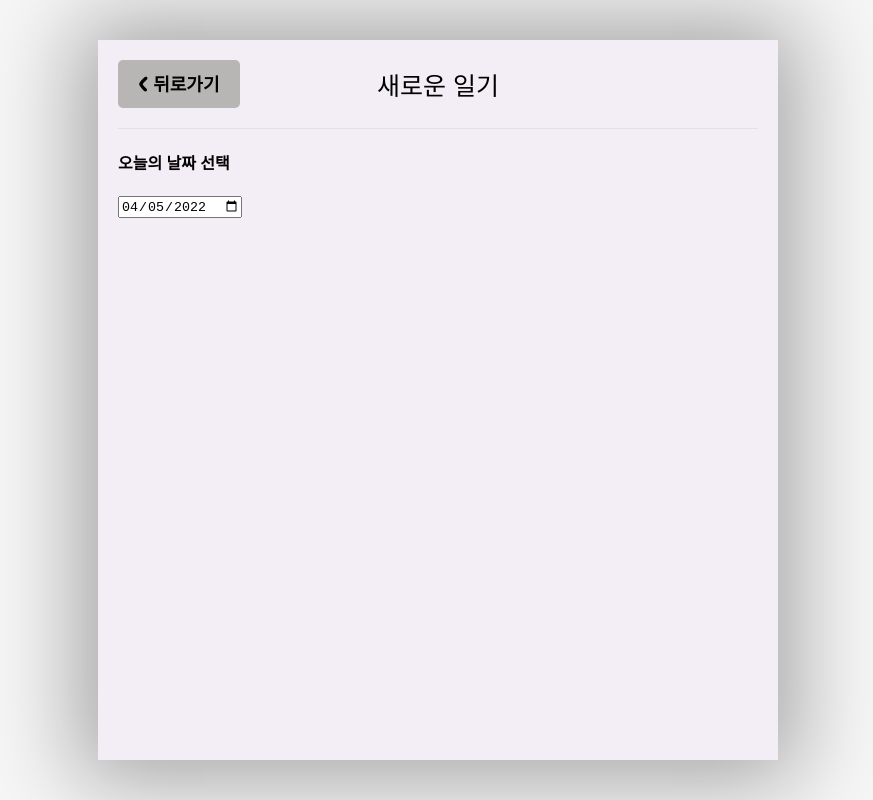
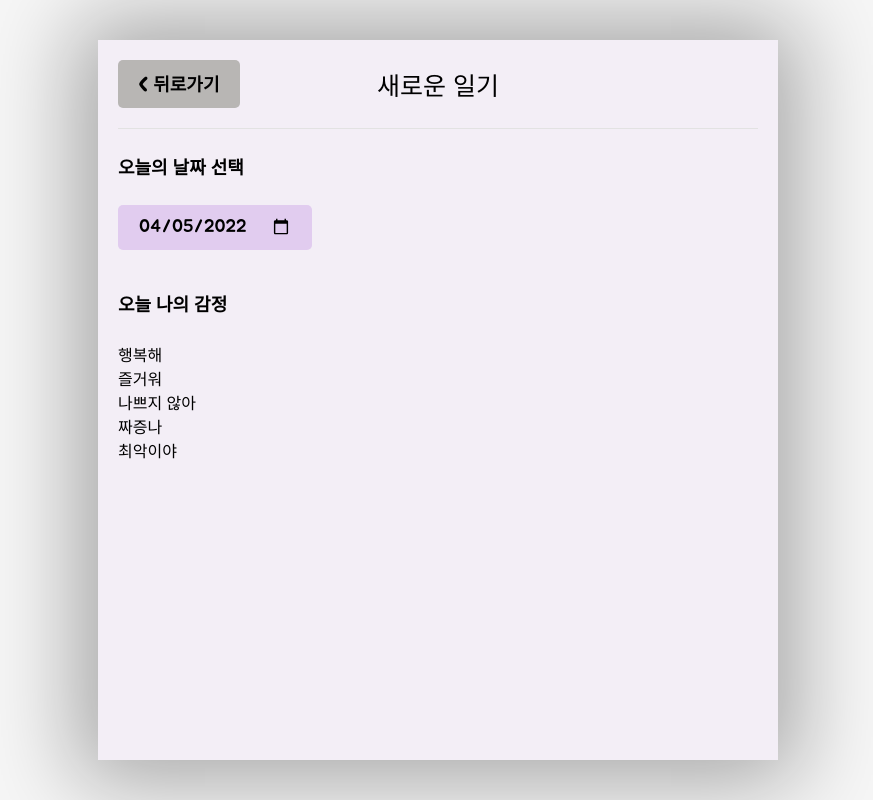
Before and after one commit to Skylar090807/emotion_diary, a React (Create React App) app: page /new in a window 1280 px wide. Shown: the whole page, without its empty margins (202-1075 px from the left). Built offline with nearby package versions, Linux system fonts and the light colour scheme.

Commit message:
공통으로 사용하는 코드 DiaryEditor 컴포넌트로 재사용하기. DiaryEditor에 emotion 배열 만들고 사용하기

```diff
--- a/src/App.css
+++ b/src/App.css
@@ -166,3 +166,27 @@ header button {
 .DiaryItem .btn_wrap {
   min-width: 70px;
 }
+
+/* DiaryEditor 컴포넌트 */
+.DiaryEditor {
+}
+
+.DiaryEditor section {
+  margin-bottom: 40px;
+}
+
+.DiaryEditor h4 {
+  font-size: 18px;
+  font-weight: bold;
+}
+
+.DiaryEditor .input_date {
+  border: none;
+  border-radius: 5px;
+  background: RGBA(149, 68, 211, 0.2);
+  padding: 10px 20px;
+
+  cursor: pointer;
+  font-family: 'Jua', sans-serif;
+  font-size: 18px;
+}
--- /dev/null
+++ b/src/components/DiaryEditor.jsx
@@ -0,0 +1,85 @@
+import React, { useState } from 'react'
+import { useNavigate } from 'react-router-dom'
+import Button from './Button'
+import Header from './Header'
+
+const env = process.env
+env.PUBLIC_URL = env.PUBLIC_URL || ''
+
+const emotionList = [
+  {
+    emotion_id: 1,
+    emotion_img: process.env.PUBLIC_URL + `assets/emotion1.png`,
+    emotion_descript: '행복해',
+  },
+  {
+    emotion_id: 2,
+    emotion_img: process.env.PUBLIC_URL + `assets/emotion2.png`,
+    emotion_descript: '즐거워',
+  },
+  {
+    emotion_id: 3,
+    emotion_img: process.env.PUBLIC_URL + `assets/emotion3.png`,
+    emotion_descript: '나쁘지 않아',
+  },
+  {
+    emotion_id: 4,
+    emotion_img: process.env.PUBLIC_URL + `assets/emotion4.png`,
+    emotion_descript: '짜증나',
+  },
+  {
+    emotion_id: 5,
+    emotion_img: process.env.PUBLIC_URL + `assets/emotion5.png`,
+    emotion_descript: '최악이야',
+  },
+]
+
+// '오늘의 날짜 선택' 캘린더에서 오늘의 날짜가 default로 떠있게 하기 위해서는 new Date()객체를 함수
+// 안에서 .toISOString().slice(0, 10)로 가공 해준 후 useState() 초기값으로 할당해줘야 한다.
+const getStringDate = (date) => {
+  return date.toISOString().slice(0, 10)
+  //toISOString은 new Date()객체의 메서드.
+  //toISOString() 출력
+  // 2022-04-06T02:07:07.202Z
+
+  //date.toISOString().slice(0, 10) 출력
+  // 2022-04-06
+}
+
+const DiaryEditor = () => {
+  //getStringDate 출력 확인
+  console.log(getStringDate(new Date()))
+  //getStringDate에 new Date()를 할당한 것과 아래는 동일하다.
+  console.log(new Date().toISOString().slice(0, 10))
+
+  const navigate = useNavigate()
+
+  const [date, setDate] = useState(getStringDate(new Date()))
+
+  const pagebackHandler = () => {
+    navigate(-1)
+  }
+  return (
+    <div className="DiaryEditor">
+      <Header headText={'새로운 일기'} leftChild={<Button text={'< 뒤로가기'} onClick={pagebackHandler} />} />
+      <div>
+        <section>
+          <h4>오늘의 날짜 선택</h4>
+          <div className="input_box">
+            <input className="input_date" value={date} type="date" onChange={(e) => setDate(e.target.value)} />
+          </div>
+        </section>
+        <section>
+          <h4>오늘 나의 감정</h4>
+          <div className="input_box emotion_list_wrap">
+            {emotionList.map((it) => (
+              <div key={it.emotion_id}>{it.emotion_descript}</div>
+            ))}
+          </div>
+        </section>
+      </div>
+    </div>
+  )
+}
+
+export default DiaryEditor
--- a/src/pages/New.jsx
+++ b/src/pages/New.jsx
@@ -1,44 +1,10 @@
-import React, { useState } from 'react'
-import { useNavigate } from 'react-router-dom'
-import Button from '../components/Button'
-import Header from '../components/Header'
-
-// '오늘의 날짜 선택' 캘린더에서 오늘의 날짜가 default로 떠있게 하기 위해서는 new Date()객체를 함수
-// 안에서 .toISOString().slice(0, 10)로 가공 해준 후 useState() 초기값으로 할당해줘야 한다.
-const getStringDate = (date) => {
-  return date.toISOString().slice(0, 10)
-  //toISOString은 new Date()객체의 메서드.
-  //toISOString() 출력
-  // 2022-04-06T02:07:07.202Z
-
-  //date.toISOString().slice(0, 10) 출력
-  // 2022-04-06
-}
+import React from 'react'
+import DiaryEditor from '../components/DiaryEditor'
 
 const New = () => {
-  //getStringDate 출력 확인
-  console.log(getStringDate(new Date()))
-  //getStringDate에 new Date()를 할당한 것과 아래는 동일하다.
-  console.log(new Date().toISOString().slice(0, 10))
-
-  const navigate = useNavigate()
-
-  const [date, setDate] = useState(getStringDate(new Date()))
-
-  const pagebackHandler = () => {
-    navigate(-1)
-  }
   return (
     <div>
-      <Header headText={'새로운 일기'} leftChild={<Button text={'< 뒤로가기'} onClick={pagebackHandler} />} />
-      <div>
-        <section>
-          <h4>오늘의 날짜 선택</h4>
-          <div className="input-box">
-            <input value={date} type="date" onChange={(e) => setDate(e.target.value)} />
-          </div>
-        </section>
-      </div>
+      <DiaryEditor />
     </div>
   )
 }
```
